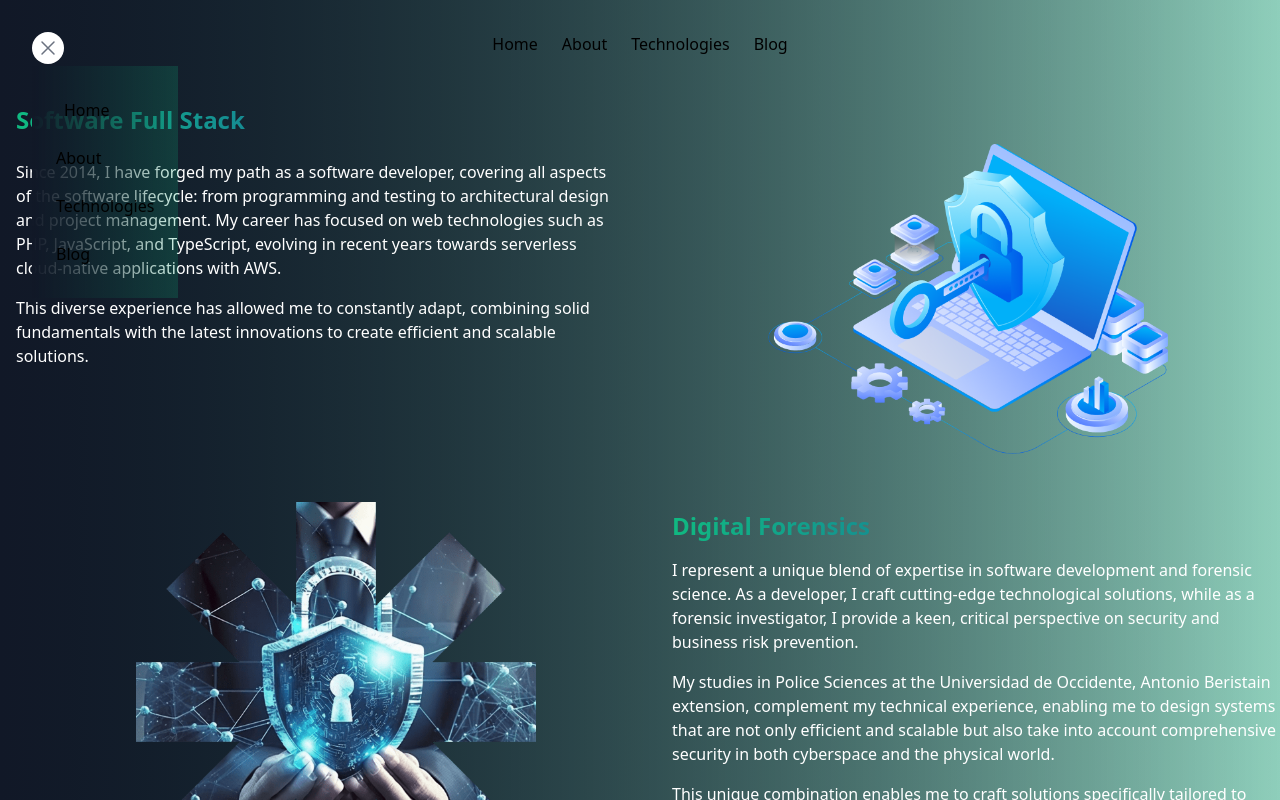
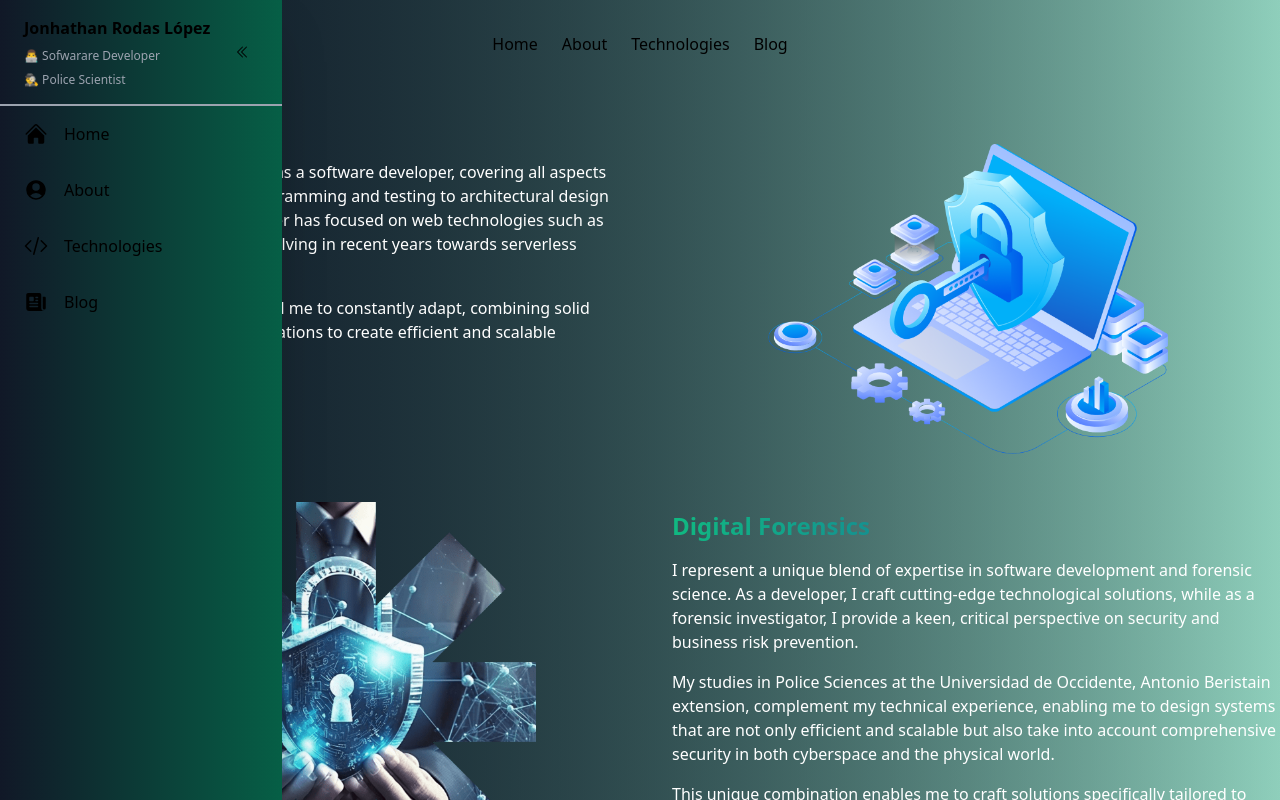
Before and after one commit to jrodas4044/personal-web, a Next.js app: page /aboutMe in a window 1280 px wide. Both pictures are taken after a click on the button 48 px from the left and 48 px from the top of the page. Shown: the top 800 px of the page. Built offline with nearby package versions, Linux system fonts and the light colour scheme.

Commit message:
add sidebar menu

```diff
--- a/src/app/aboutMe/page.tsx
+++ b/src/app/aboutMe/page.tsx
@@ -4,7 +4,7 @@ export default function AboutMe() {
   return (
     <>
       <div
-        className="bg-gradient-to-r from-gray-900 to-emerald-500/20 py-24 w-screen h-screen"
+        className="bg-gradient-to-r from-gray-900 to-emerald-500/20 py-24"
         id="aboutMe"
       >
         <div className="flex flex-wrap space-x-4 space-y-12 mx-auto container">
--- a/src/components/header.tsx
+++ b/src/components/header.tsx
@@ -4,7 +4,7 @@ export default function Header() {
   return (
     <>
       <div className="top-0 fixed flex justify-center p-8 w-screen">
-        <div className="left-8 absolute">
+        <div className="">
           <Toogle />
         </div>
 
--- a/src/components/toggle.tsx
+++ b/src/components/toggle.tsx
@@ -6,7 +6,7 @@ import Link from "next/link";
 
 const variants = {
   open: { opacity: 1, x: 0 },
-  closed: { opacity: 0, x: "-100%" },
+  closed: { opacity: 0, x: 0 },
 };
 
 const Toggle = () => {
@@ -14,64 +14,145 @@ const Toggle = () => {
 
   return (
     <div>
+      {!isOpen && (
         <button
           onClick={() => setIsOpen(!isOpen)}
-        className="bg-white p-1 rounded-full text-gray-500"
+          className="top-0 left-0 absolute bg-gradient-to-r from-emerald-500 to-blue-800 opacity-100 mt-6 ml-6 p-1 rounded-full text-white"
         >
-        {isOpen ? (
           <svg
             xmlns="http://www.w3.org/2000/svg"
             fill="none"
             viewBox="0 0 24 24"
-            stroke-width="1.5"
             stroke="currentColor"
             className="size-6"
           >
+            <path d="M3.75 6.75h16.5M3.75 12h16.5m-16.5 5.25h16.5" />
+          </svg>
+        </button>
+      )}
+
+      {isOpen && (
+        <nav className="top-0 left-0 z-50 absolute bg-gradient-to-r from-gray-900 to-emerald-800 opacity-100 shadow-2xl pt-4 h-screen">
+          <div className="flex justify-between items-center space-x-4 px-6 pb-4 border-b-2 border-b-gray-400">
+            <div className="space-y-2">
+              <h3 className="font-bold">Jonhathan Rodas López</h3>
+              <p className="text-gray-400 text-xs">👨‍💻 Sofwarare Developer</p>
+              <p className="text-gray-400 text-xs">🕵️‍♂️ Police Scientist</p>
+            </div>
+            <button
+              onClick={() => setIsOpen(false)}
+              className="hover:bg-gradient-to-r hover:from-gray-900 hover:to-gray-600 hover:shadow-lg p-2 rounded-full transition duration-300 cursor-pointer ease-in-out"
+            >
+              <svg
+                xmlns="http://www.w3.org/2000/svg"
+                viewBox="0 0 24 24"
+                fill="currentColor"
+                className="size-4"
+              >
                 <path
-              stroke-linecap="round"
-              stroke-linejoin="round"
-              d="M6 18 18 6M6 6l12 12"
+                  fillRule="evenodd"
+                  d="M10.72 11.47a.75.75 0 0 0 0 1.06l7.5 7.5a.75.75 0 1 0 1.06-1.06L12.31 12l6.97-6.97a.75.75 0 0 0-1.06-1.06l-7.5 7.5Z"
+                  clipRule="evenodd"
+                />
+                <path
+                  fillRule="evenodd"
+                  d="M4.72 11.47a.75.75 0 0 0 0 1.06l7.5 7.5a.75.75 0 1 0 1.06-1.06L6.31 12l6.97-6.97a.75.75 0 0 0-1.06-1.06l-7.5 7.5Z"
+                  clipRule="evenodd"
                 />
               </svg>
-        ) : (
+            </button>
+          </div>
+
+          <ul className="flex flex-col justify-start">
+            <li className="hover:bg-gradient-to-r hover:from-gray-900 hover:to-gray-600 hover:shadow-lg px-6 py-4 transition duration-300 cursor-pointer ease-in-out">
+              <Link
+                href="/"
+                className="flex justify-start items-center space-x-4"
+              >
+                <i>
                   <svg
                     xmlns="http://www.w3.org/2000/svg"
-            fill="none"
                     viewBox="0 0 24 24"
-            stroke-width="1.5"
-            stroke="currentColor"
+                    fill="currentColor"
+                    className="size-6"
+                  >
+                    <path d="M11.47 3.841a.75.75 0 0 1 1.06 0l8.69 8.69a.75.75 0 1 0 1.06-1.061l-8.689-8.69a2.25 2.25 0 0 0-3.182 0l-8.69 8.69a.75.75 0 1 0 1.061 1.06l8.69-8.689Z" />
+                    <path d="m12 5.432 8.159 8.159c.03.03.06.058.091.086v6.198c0 1.035-.84 1.875-1.875 1.875H15a.75.75 0 0 1-.75-.75v-4.5a.75.75 0 0 0-.75-.75h-3a.75.75 0 0 0-.75.75V21a.75.75 0 0 1-.75.75H5.625a1.875 1.875 0 0 1-1.875-1.875v-6.198a2.29 2.29 0 0 0 .091-.086L12 5.432Z" />
+                  </svg>
+                </i>
+                <span>Home</span>
+              </Link>
+            </li>
+            <li className="hover:bg-gradient-to-r hover:from-gray-900 hover:to-gray-600 hover:shadow-lg px-6 py-4 transition duration-300 cursor-pointer ease-in-out">
+              <Link
+                href="/aboutMe"
+                className="flex justify-start items-center space-x-4"
+              >
+                <i>
+                  <svg
+                    xmlns="http://www.w3.org/2000/svg"
+                    viewBox="0 0 24 24"
+                    fill="currentColor"
                     className="size-6"
                   >
                     <path
-              stroke-linecap="round"
-              stroke-linejoin="round"
-              d="M3.75 6.75h16.5M3.75 12h16.5m-16.5 5.25h16.5"
+                      fillRule="evenodd"
+                      d="M18.685 19.097A9.723 9.723 0 0 0 21.75 12c0-5.385-4.365-9.75-9.75-9.75S2.25 6.615 2.25 12a9.723 9.723 0 0 0 3.065 7.097A9.716 9.716 0 0 0 12 21.75a9.716 9.716 0 0 0 6.685-2.653Zm-12.54-1.285A7.486 7.486 0 0 1 12 15a7.486 7.486 0 0 1 5.855 2.812A8.224 8.224 0 0 1 12 20.25a8.224 8.224 0 0 1-5.855-2.438ZM15.75 9a3.75 3.75 0 1 1-7.5 0 3.75 3.75 0 0 1 7.5 0Z"
+                      clipRule="evenodd"
                     />
                   </svg>
-        )}
-      </button>
-      <motion.div
-        initial="closed"
-        animate={isOpen ? "open" : "closed"}
-        variants={variants}
+                </i>
+                <span>About</span>
+              </Link>
+            </li>
+            <li className="hover:bg-gradient-to-r hover:from-gray-900 hover:to-gray-600 hover:shadow-lg px-6 py-4 transition duration-300 cursor-pointer ease-in-out">
+              <Link
+                href="/technologies"
+                className="flex justify-start items-center space-x-4"
               >
-        <nav className="bg-gradient-to-r from-gray-900 to-emerald-500/20 py-8">
-          <ul className="flex flex-col space-y-6 spacey-6">
-            <li className="px-8">
-              <Link href="/">Home</Link>
+                <i>
+                  <svg
+                    xmlns="http://www.w3.org/2000/svg"
+                    viewBox="0 0 24 24"
+                    fill="currentColor"
+                    className="size-6"
+                  >
+                    <path
+                      fillRule="evenodd"
+                      d="M14.447 3.026a.75.75 0 0 1 .527.921l-4.5 16.5a.75.75 0 0 1-1.448-.394l4.5-16.5a.75.75 0 0 1 .921-.527ZM16.72 6.22a.75.75 0 0 1 1.06 0l5.25 5.25a.75.75 0 0 1 0 1.06l-5.25 5.25a.75.75 0 1 1-1.06-1.06L21.44 12l-4.72-4.72a.75.75 0 0 1 0-1.06Zm-9.44 0a.75.75 0 0 1 0 1.06L2.56 12l4.72 4.72a.75.75 0 0 1-1.06 1.06L.97 12.53a.75.75 0 0 1 0-1.06l5.25-5.25a.75.75 0 0 1 1.06 0Z"
+                      clipRule="evenodd"
+                    />
+                  </svg>
+                </i>
+                <span>Technologies</span>
+              </Link>
             </li>
-            <li className="px-6">
-              <Link href="/aboutMe">About</Link>
-            </li>
-            <li className="px-6">
-              <Link href="/technologies">Technologies</Link>
-            </li>
-            <li className="px-6">
-              <Link href="https://blog.jonhathanrodas.com">Blog</Link>
+            <li className="hover:bg-gradient-to-r hover:from-gray-900 hover:to-gray-600 hover:shadow-lg px-6 py-4 transition duration-300 cursor-pointer ease-in-out">
+              <Link
+                href="https://blog.jonhathanrodas.com"
+                className="flex justify-start items-center space-x-4"
+              >
+                <i>
+                  <svg
+                    xmlns="http://www.w3.org/2000/svg"
+                    viewBox="0 0 24 24"
+                    fill="currentColor"
+                    className="size-6"
+                  >
+                    <path
+                      fillRule="evenodd"
+                      d="M4.125 3C3.089 3 2.25 3.84 2.25 4.875V18a3 3 0 0 0 3 3h15a3 3 0 0 1-3-3V4.875C17.25 3.839 16.41 3 15.375 3H4.125ZM12 9.75a.75.75 0 0 0 0 1.5h1.5a.75.75 0 0 0 0-1.5H12Zm-.75-2.25a.75.75 0 0 1 .75-.75h1.5a.75.75 0 0 1 0 1.5H12a.75.75 0 0 1-.75-.75ZM6 12.75a.75.75 0 0 0 0 1.5h7.5a.75.75 0 0 0 0-1.5H6Zm-.75 3.75a.75.75 0 0 1 .75-.75h7.5a.75.75 0 0 1 0 1.5H6a.75.75 0 0 1-.75-.75ZM6 6.75a.75.75 0 0 0-.75.75v3c0 .414.336.75.75.75h3a.75.75 0 0 0 .75-.75v-3A.75.75 0 0 0 9 6.75H6Z"
+                      clipRule="evenodd"
+                    />
+                    <path d="M18.75 6.75h1.875c.621 0 1.125.504 1.125 1.125V18a1.5 1.5 0 0 1-3 0V6.75Z" />
+                  </svg>
+                </i>
+                <span>Blog</span>
+              </Link>
             </li>
           </ul>
         </nav>
-      </motion.div>
+      )}
     </div>
   );
 };
```
Lines whose indentation alone changed are shown as unchanged.
